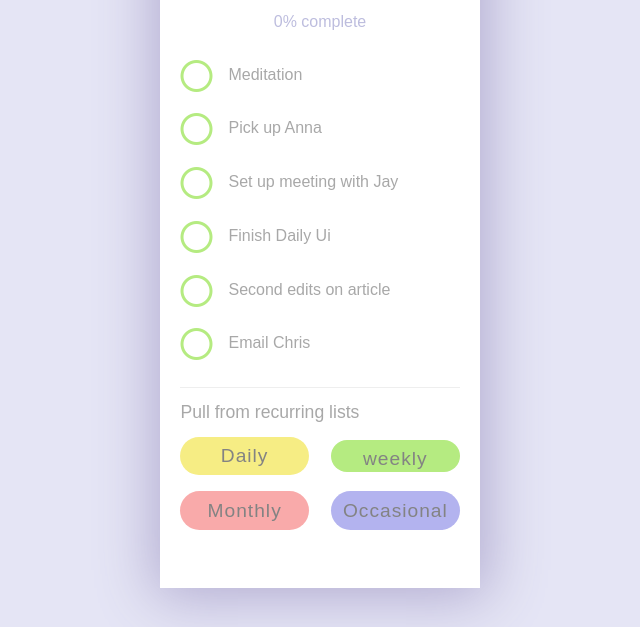
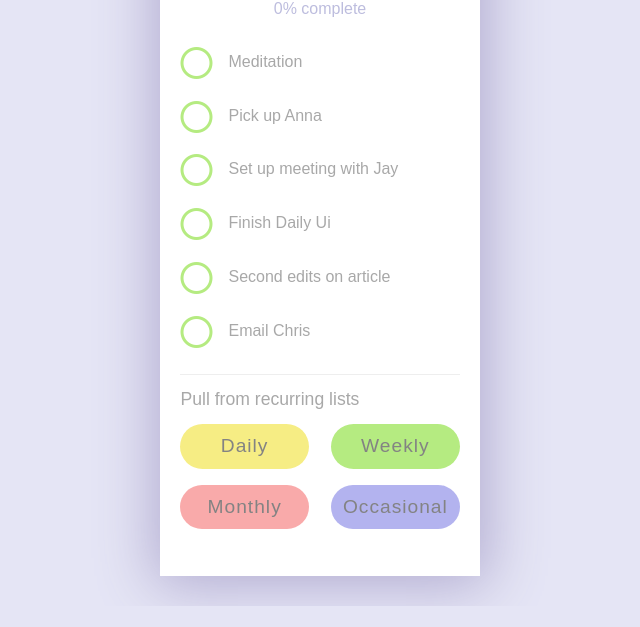
Before and after one commit to mennarihan5/toToDoList, a plain HTML site: page index.html in a window 1280 px wide. Shown: the part 194-821 px from the top of the page, without its empty margins (320-960 px from the left). After the commit the page ends 800 px from the top, so only its background shows below. Drawn offline with Linux system fonts and the light colour scheme.

Commit message:
edited styles

```diff
--- a/index.html
+++ b/index.html
@@ -33,7 +33,7 @@
             <p class="recurring">Pull from recurring lists</p>
             <ul class="recurring-list">
                 <li class="yellow recurring-list-item">Daily</li>
-                <li class="green recurring-list-item">weekly</li>
+                <li class="green recurring-list-item">Weekly</li>
                 <li class="pink recurring-list-item">Monthly</li>
                 <li class="purple recurring-list-item">Occasional</li>
             </ul>
--- a/style.css
+++ b/style.css
@@ -17,7 +17,7 @@ body {
 .container {
     width: 25%;
     height: 93vh;
-    margin: 3% auto;
+    margin: 2% auto;
     background-color: #fff;
     padding: 1.6%;
     box-shadow: 1px 2px 55px 7px #B1ABD0;
@@ -139,12 +139,12 @@ body {
 }
 .recurring-list li {
     width: 46%;
+    height: 2.8rem;
     border-radius: 30px;
-    padding: 3%;
+    padding: 4%;
     font-size: 1.2rem;
     font-weight: 200;
     letter-spacing: 1px;
-    background-color: yellow;
     color: #838383;
     cursor: pointer;
 }
```
